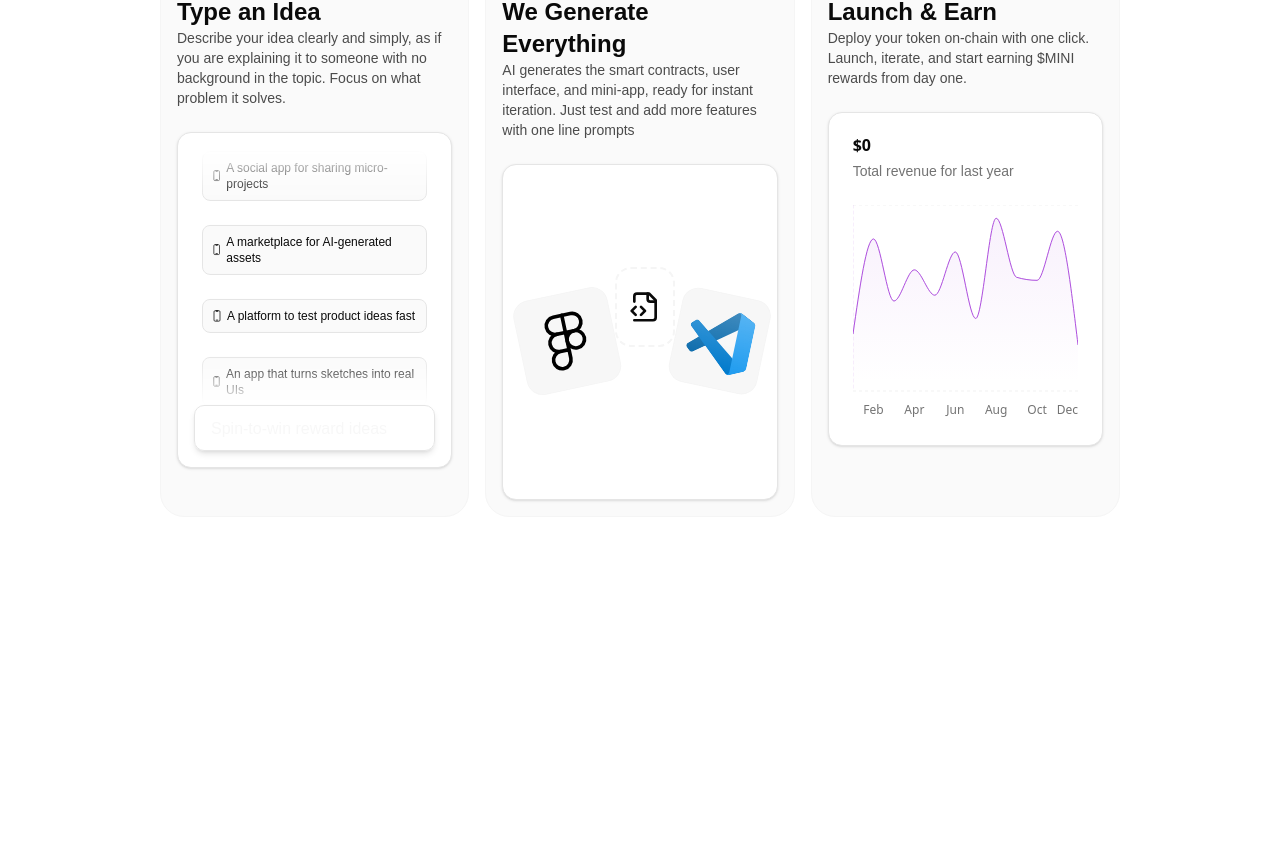
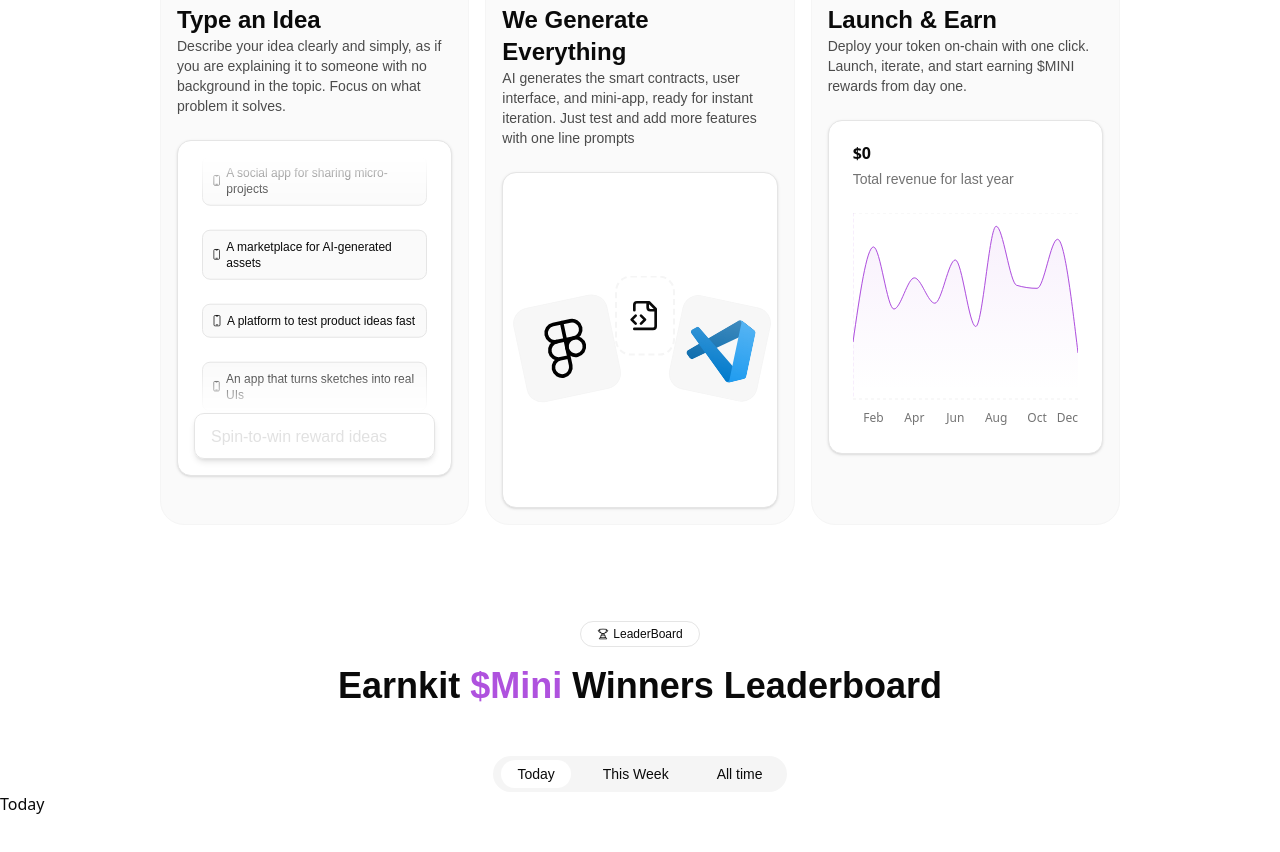
Before and after one commit to Kashyap1ankit/EarnKit, a Next.js app: page / in a window 1280 px wide. Shown: the part 1108-1960 px from the top of the page. Before the commit the page ends 1673 px from the top, so only its background shows below. Built offline with nearby package versions, Linux system fonts and the light colour scheme; a web font is replaced by a local one.

Commit message:
testimonial section start

```diff
--- a/app/page.tsx
+++ b/app/page.tsx
@@ -1,5 +1,6 @@
 import HeroSection from "@/components/hero";
 import HowItWorks from "@/components/how-it-works";
+import LeaderBoard from "@/components/leaderboard";
 import Navbar from "@/components/navbar";
 
 export default function Home() {
@@ -11,6 +12,7 @@ export default function Home() {
       </div>
       <div className="bg-primary-background flex flex-col gap-y-24">
         <HowItWorks />
+        <LeaderBoard />
       </div>
     </div>
   );
--- a/components/how-it-works.tsx
+++ b/components/how-it-works.tsx
@@ -4,9 +4,11 @@ import { motion, AnimatePresence } from "motion/react";
 import { funnel } from "@/lib/font";
 import {
   CodeBracketIcon,
+  Cog6ToothIcon,
   DevicePhoneMobileIcon,
   LightBulbIcon,
   RocketLaunchIcon,
+  WrenchScrewdriverIcon,
 } from "@heroicons/react/24/outline";
 import { useEffect, useState } from "react";
 import { ClippedAreaChart } from "./ui/clipped.-area-graph";
@@ -39,8 +41,8 @@ export default function HowItWorks() {
   return (
     <div className="flex flex-col gap-y-12">
       <div className="flex flex-col gap-y-4">
-        <div className="py mx-auto flex w-fit flex-row items-center justify-center gap-x-1 rounded-full border border-neutral-200 px-4">
-          <div className="bg-secondary-btn h-2 w-2 rounded-full" />
+        <div className="py mx-auto flex w-fit flex-row items-center justify-center gap-x-1 rounded-full border border-neutral-200 px-4 py-1">
+          <Cog6ToothIcon width={12} />
           <p className={`${funnel.className} text-xs`}>Working</p>
         </div>
 
@@ -261,7 +263,7 @@ function TypeIdeaSection() {
 
   return (
     <div className="border-neutral relative flex h-84 flex-1 flex-col items-center justify-around rounded-xl border bg-white p-4 shadow-sm">
-      <div className="relative flex h-[400px] w-full flex-col gap-6 overflow-hidden mask-t-from-80% mask-b-from-80% mask-[bg-red-500] p-2">
+      <div className="relative flex h-[400px] w-full flex-col gap-6 overflow-hidden mask-t-from-80% mask-b-from-80% p-2">
         <div className="flex w-full flex-col gap-6">
           <div className="animate-marquee-vertical flex w-full flex-col gap-y-6">
             {ideas.map((e, i) => (
--- /dev/null
+++ b/components/leaderboard.tsx
@@ -0,0 +1,78 @@
+"use client";
+
+import { funnel } from "@/lib/font";
+import { TrophyIcon } from "@heroicons/react/24/outline";
+import { useState } from "react";
+
+export default function LeaderBoard() {
+  const [activeTab, setActiveTab] = useState("today");
+
+  const types = [
+    {
+      title: "Today",
+      value: "today",
+    },
+    {
+      title: "This Week",
+      value: "week",
+    },
+    {
+      title: "All time",
+      value: "all",
+    },
+  ];
+
+  function switchComponent() {
+    switch (activeTab) {
+      case "today":
+        return <div>Today</div>;
+      case "week":
+        return <div>week</div>;
+      case "all":
+        return <div>all</div>;
+
+      default:
+        return <div>rodat</div>;
+    }
+  }
+
+  return (
+    <div className="flex flex-col gap-y-12">
+      <div className="flex flex-col gap-y-4">
+        <div className="py mx-auto flex w-fit flex-row items-center justify-center gap-x-1 rounded-full border border-neutral-200 px-4 py-1">
+          <TrophyIcon width={12} />
+          <p className={`${funnel.className} text-xs`}>LeaderBoard</p>
+        </div>
+
+        <p
+          className={`${funnel.className} text-center text-4xl leading-tight font-bold sm:text-3xl md:text-4xl`}
+        >
+          Earnkit <span className="text-secondary-btn font-bolder">$Mini</span>{" "}
+          Winners Leaderboard
+        </p>
+      </div>
+
+      <div>
+        <div className="mx-auto flex w-fit flex-row gap-x-4 rounded-full bg-neutral-100 p-2 py-1">
+          {types.map((e, i: number) => {
+            return (
+              <div
+                key={i}
+                className={`rounded-full ${activeTab === e.value ? "bg-white" : ""} cursor-pointer p-1 px-4 duration-500`}
+              >
+                <p
+                  onClick={() => setActiveTab(e.value)}
+                  className={`${funnel.className} text-sm`}
+                >
+                  {e.title}
+                </p>
+              </div>
+            );
+          })}
+        </div>
+
+        <div>{switchComponent()}</div>
+      </div>
+    </div>
+  );
+}
```
